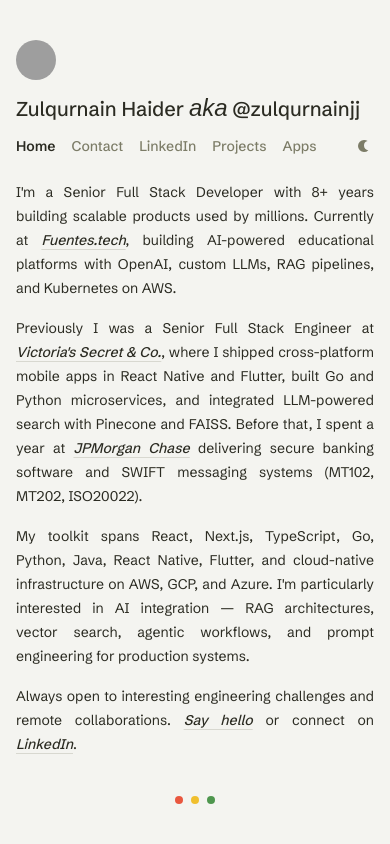
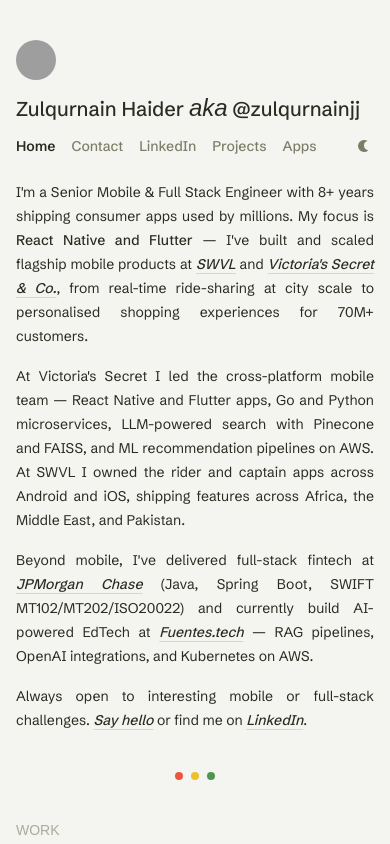
Before and after one commit to Zulqurnain/zulqurnainj.com, a Next.js app: page / in a window 390 px wide. Shown: the top 844 px of the page. Built offline with nearby package versions, Linux system fonts and the light colour scheme; grey boxes are pictures that could not be loaded; a web font is replaced by a local one.

Commit message:
content: rewrite bio to lead with mobile (SWVL + VS) 60%, full-stack 40%
Paragraph 1-2: React Native / Flutter focus, SWVL city-scale and VS 70M+ customers
Paragraph 3: full-stack fintech (Chase) + current AI EdTech (Fuentes)

```diff
--- a/src/app/page.tsx
+++ b/src/app/page.tsx
@@ -16,21 +16,19 @@ export default function Home() {
         {/* Bio */}
         <div className="font-normal min-w-full text-olive-800 dark:text-olive-100 text-sm/6 text-justify flex flex-col gap-4">
           <p className="animate-in animate-delay-1">
-            I&apos;m a Senior Full Stack Developer with 8+ years building scalable
-            products used by millions. Currently at{" "}
+            I&apos;m a Senior Mobile &amp; Full Stack Engineer with 8+ years
+            shipping consumer apps used by millions. My focus is{" "}
+            <span className="font-medium">React Native and Flutter</span> — I&apos;ve
+            built and scaled flagship mobile products at{" "}
             <a
-              href="https://fuentes.tech"
+              href="https://swvl.com"
               target="_blank"
               rel="noopener noreferrer"
               className="link"
             >
-              Fuentes.tech
-            </a>
-            , building AI-powered educational platforms with OpenAI, custom LLMs,
-            RAG pipelines, and Kubernetes on AWS.
-          </p>
-          <p className="animate-in animate-delay-2">
-            Previously I was a Senior Full Stack Engineer at{" "}
+              SWVL
+            </a>{" "}
+            and{" "}
             <a
               href="https://victoriassecret.com"
               target="_blank"
@@ -39,9 +37,18 @@ export default function Home() {
             >
               Victoria&apos;s Secret &amp; Co.
             </a>
-            , where I shipped cross-platform mobile apps in React Native and
-            Flutter, built Go and Python microservices, and integrated LLM-powered
-            search with Pinecone and FAISS. Before that, I spent a year at{" "}
+            , from real-time ride-sharing at city scale to personalised shopping
+            experiences for 70M+ customers.
+          </p>
+          <p className="animate-in animate-delay-2">
+            At Victoria&apos;s Secret I led the cross-platform mobile team — React
+            Native and Flutter apps, Go and Python microservices, LLM-powered search
+            with Pinecone and FAISS, and ML recommendation pipelines on AWS. At SWVL
+            I owned the rider and captain apps across Android and iOS, shipping
+            features across Africa, the Middle East, and Pakistan.
+          </p>
+          <p className="animate-in animate-delay-3">
+            Beyond mobile, I&apos;ve delivered full-stack fintech at{" "}
             <a
               href="https://chase.com"
               target="_blank"
@@ -50,23 +57,24 @@ export default function Home() {
             >
               JPMorgan Chase
             </a>{" "}
-            delivering secure banking software and SWIFT messaging systems (MT102,
-            MT202, ISO20022).
-          </p>
-          <p className="animate-in animate-delay-3">
-            My toolkit spans React, Next.js, TypeScript, Go, Python, Java, React
-            Native, Flutter, and cloud-native infrastructure on AWS, GCP, and
-            Azure. I&apos;m particularly interested in AI integration — RAG
-            architectures, vector search, agentic workflows, and prompt engineering
-            for production systems.
+            (Java, Spring Boot, SWIFT MT102/MT202/ISO20022) and currently build
+            AI-powered EdTech at{" "}
+            <a
+              href="https://fuentes.tech"
+              target="_blank"
+              rel="noopener noreferrer"
+              className="link"
+            >
+              Fuentes.tech
+            </a>{" "}
+            — RAG pipelines, OpenAI integrations, and Kubernetes on AWS.
           </p>
           <p className="animate-in animate-delay-4">
-            Always open to interesting engineering challenges and remote
-            collaborations.{" "}
+            Always open to interesting mobile or full-stack challenges.{" "}
             <a href="mailto:zulqurnainjj@gmail.com" className="link">
               Say hello
             </a>{" "}
-            or connect on{" "}
+            or find me on{" "}
             <a
               href="https://linkedin.com/in/zulqurnainjj"
               target="_blank"
```
